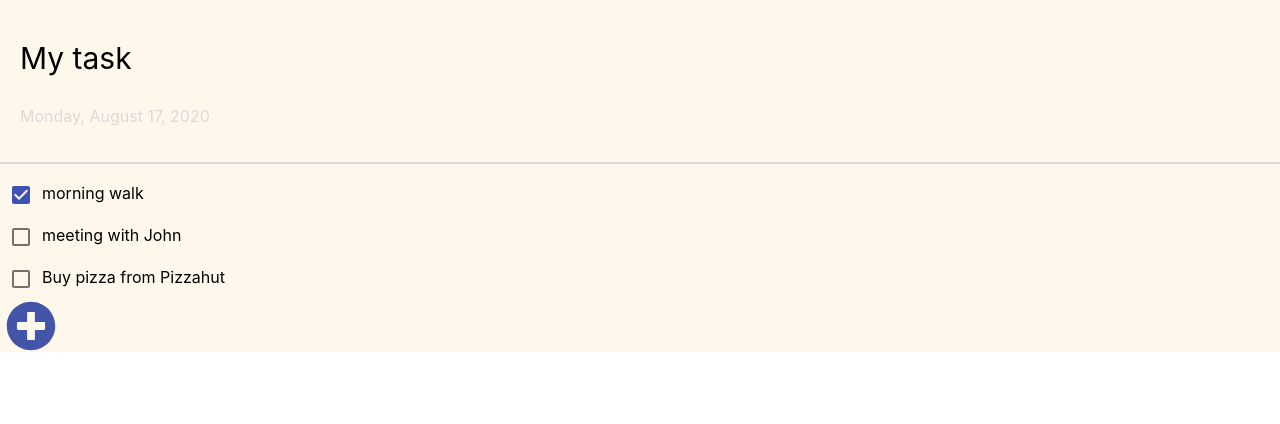
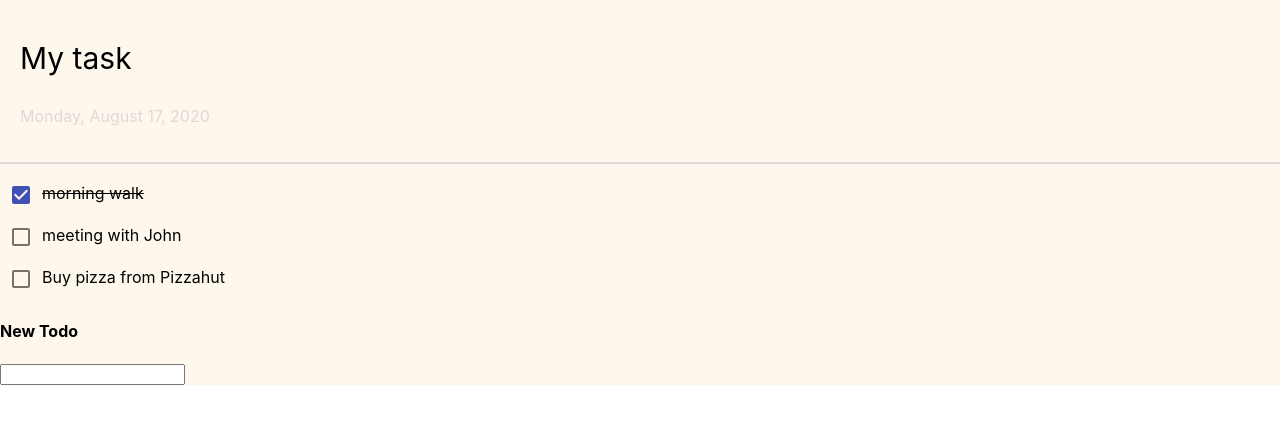
Before and after one commit to zelenovakat/newTodolist, a React (Create React App) app: page / in a window 1280 px wide. Shown: the top 424 px of the page. Built offline with nearby package versions, Linux system fonts and the light colour scheme.

Commit message:
toggle status

```diff
--- a/src/App.js
+++ b/src/App.js
@@ -1,17 +1,42 @@
 import React from "react"
 import TopPart from "../src/header/TopPart"
 import styled from "styled-components"
-import Todos from "../src/todoPart/Todos"
-import ButtonAddTodo from "./todoPart/ButtonAddTodo"
-function App() {
+import MappTodos from "../src/todoPart/MappTodos"
+// import ButtonAddTodo from "./todoPart/ButtonAddTodo"
+import { useLocalStorage } from "../src/helper/useLocalStorage"
+import { updateObjectInArrayById } from "../src/helper/updateObjectInArrayById"
+import AddTodo from "../src/todoPart/AddTodo"
+const defaultTodos = [
+  { id: 1, content: "morning walk", status: "true" },
+  { id: 2, content: "meeting with John", status: "false" },
+  { id: 3, content: "Buy pizza from Pizzahut", status: "false" },
+]
+
+const App = () => {
+  const [todos, setTodos] = useLocalStorage("todos", defaultTodos)
+
+  const addTodo = (todo) => {
+    console.log(todo)
+    todo.id = Math.random()
+    const updatedTodos = [...todos, todo]
+    setTodos(updatedTodos)
+  }
+
+  const toggleStatus = (id) => {
+    console.log(id)
+    const selectedTodo = todos.find((todo) => todo.id === id)
+    selectedTodo.status = selectedTodo.status === "true" ? "false" : "true"
+    setTodos(updateObjectInArrayById(todos, selectedTodo))
+  }
+
   return (
     <MainWrapper>
       <header>
         <TopPart />
-        <Todos />
+        <MappTodos todos={todos} toggleStatus={toggleStatus} />
       </header>
       <TodoPart>
-        <ButtonAddTodo />
+        <AddTodo addTodo={addTodo} />
       </TodoPart>
     </MainWrapper>
   )
--- a/src/helper/updateObjectInArrayById.js
+++ b/src/helper/updateObjectInArrayById.js
@@ -1,11 +1,8 @@
 export function updateObjectInArrayById(array, selectedItem) {
   return array.map((item) => {
     if (item.id !== selectedItem.id) {
-      // This isn't the item we care about - keep it as-is
       return item
     }
-
-    // Otherwise, this is the one we want - return an updated value
     return {
       ...item,
       ...selectedItem,
--- a/src/todoPart/AddTodo.js
+++ b/src/todoPart/AddTodo.js
@@ -1,12 +1,16 @@
 import React, { useState } from "react"
 
-const AddTodo = () => {
+const AddTodo = (props) => {
   const [content, setContent] = useState("")
-  const handleSubmit = (data) => {
-    setContent(data)
+  const addTodo = props
+  const handleChange = (e) => {
+    setContent(e.target.value)
   }
-  const handleChange = (data) => {
-    console.log(data)
+
+  const handleSubmit = (e) => {
+    e.preventDefault()
+    addTodo(content)
+    console.log(content)
   }
 
   return (
--- a/src/todoPart/DefaultTodos.js
+++ /dev/null
@@ -1,31 +0,0 @@
-import React from "react"
-// import { useLocalStorage } from "../helper/useLocalStorage"
-
-// import { updateObjectInArrayById } from "../helper/updateObjectInArrayById"
-// import Todos from "./Todos"
-
-export const defaultTodos = [
-  { id: 1, content: "morning walk", status: "true" },
-  { id: 2, content: "meeting with John", status: "false" },
-  { id: 3, content: "Buy pizza from Pizzahut", status: "false" },
-]
-
-const DefaultTodos = () => {
-  // const [todos, setTodos] = useLocalStorage("todos", defaultTodos)
-
-  // const addTodo = (todo) => {
-  //   todo.id = Math.random()
-  //   const updatedTodos = [...todos, todo]
-  //   setTodos(updatedTodos)
-  // }
-
-  // const toggleStatus = (id) => {
-  //   const selectedTodo = todos.find((todo) => todo.id === id)
-  //   selectedTodo.status = selectedTodo.status === "true" ? "false" : "true"
-  //   setTodos(updateObjectInArrayById(todos, selectedTodo))
-  // }
-
-  return <div>{/* <Todos todos={todos} toggleStatus={toggleStatus} /> */}</div>
-}
-
-export default DefaultTodos
--- a/src/todoPart/Todos.js
+++ b/src/todoPart/MappTodos.js
@@ -1,13 +1,12 @@
 import React from "react"
-import { defaultTodos } from "./DefaultTodos"
 import styled from "styled-components"
 import Checkbox from "@material-ui/core/Checkbox"
 
-const Todos = () => {
-  const mappedList = defaultTodos.map((todo) => {
+const MappTodos = ({ todos, toggleStatus }) => {
+  const mappedList = todos.map((todo) => {
     return (
       <MainDiv key={todo.id}>
-        <OneTodo key={todo.id}>
+        <OneTodo className={`todo-finished-${todo.status}`} onClick={() => toggleStatus(todo.id)}>
           <Checkbox
             checked={todo.status === "true"}
             value="status"
@@ -25,7 +24,7 @@ const Todos = () => {
   return <div>{mappedList}</div>
 }
 
-export default Todos
+export default MappTodos
 
 const OneTodo = styled.div``
 const MainDiv = styled.div``
```
